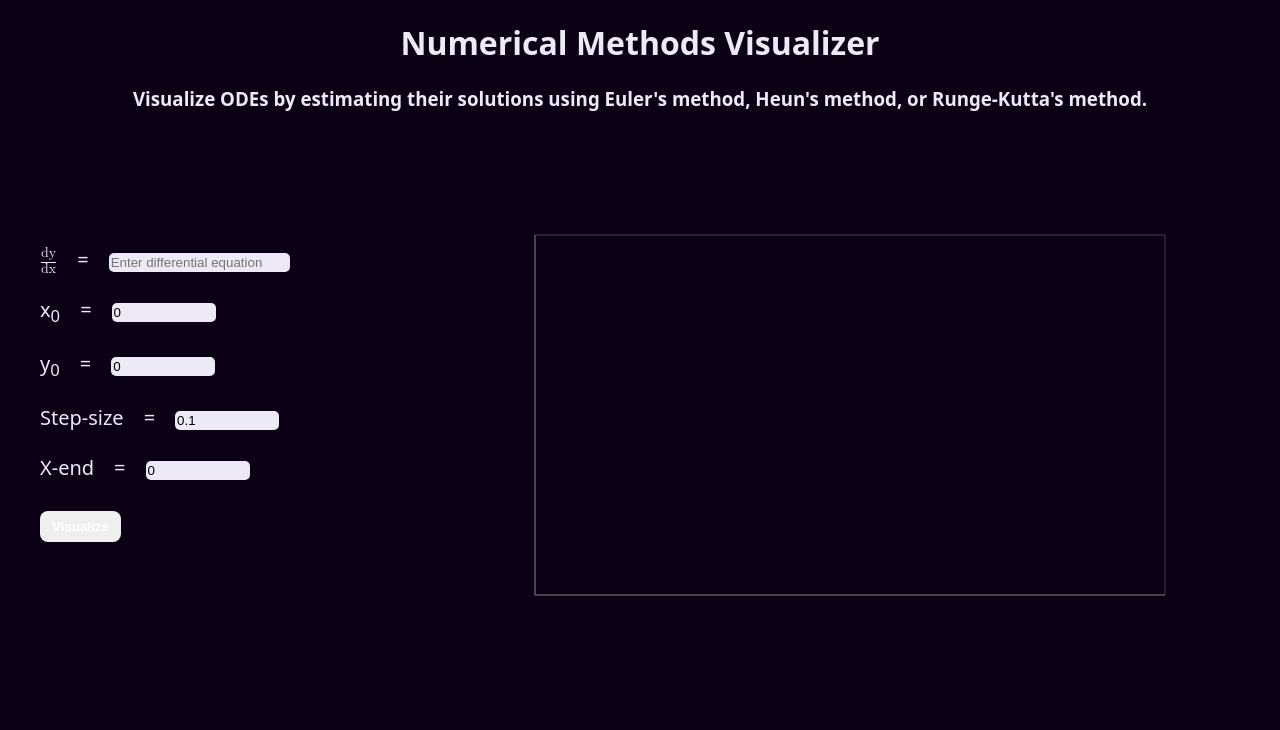
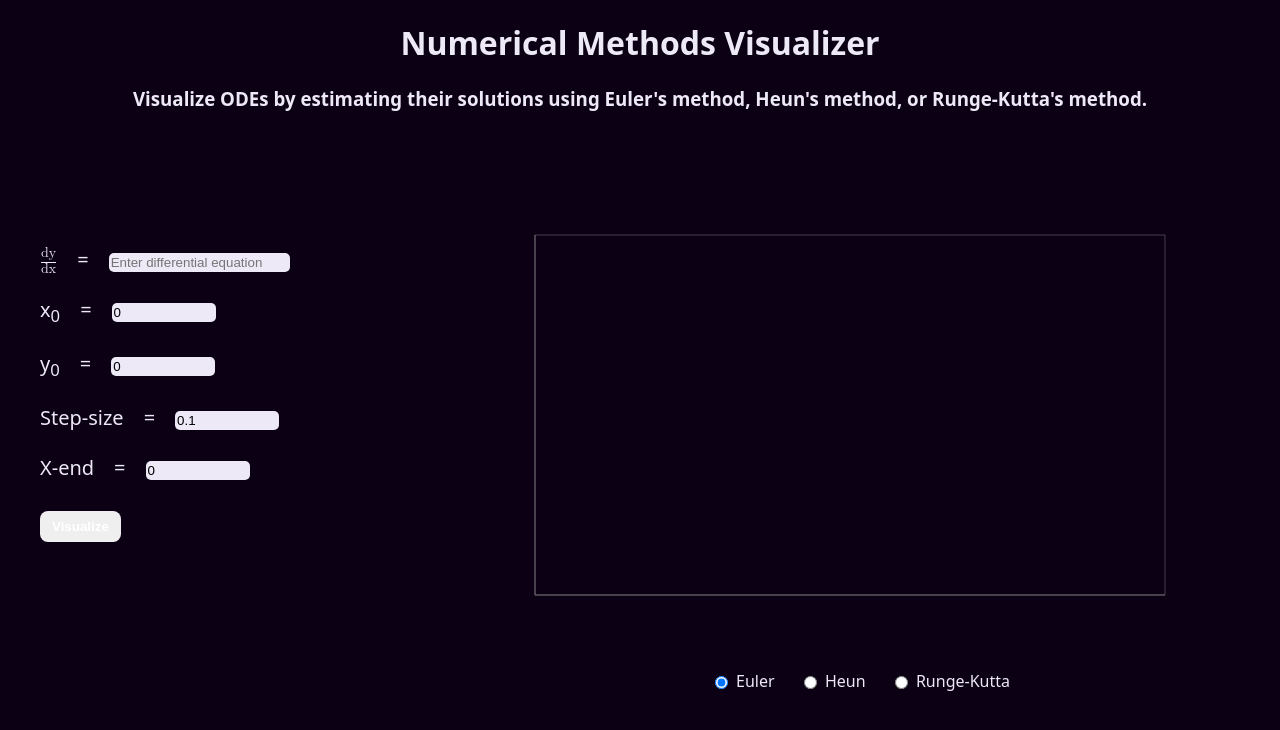
Before and after one commit to ramiwalid/NumericalMethodsVisualizer, a React (Vite) app in the folder frontend/: page / in a window 1280 px wide. Shown: the top 730 px of the page. Built offline with nearby package versions, Linux system fonts and the light colour scheme.

Commit message:
Fixed Radio Placement

```diff
--- a/frontend/src/App.css
+++ b/frontend/src/App.css
@@ -115,3 +115,15 @@ input[type=number] {
 .submit-btn:hover {
 	background-color: #574b90;
 }
+
+.radio-buttons {
+	margin-top: 40px;
+	margin-left: 710px;
+	width: 300px;
+	display: flex;
+	justify-content: space-between;
+}
+.radio-group {
+	display: flex;
+	gap: 5px;
+}
--- a/frontend/src/App.jsx
+++ b/frontend/src/App.jsx
@@ -10,10 +10,12 @@ function App() {
 		x_initial: 0,
 		y_initial: 0,
 		step_size: 0.1,
-		x_end: 0
+		x_end: 0,
 	});
 
 	const [graphData, setGraphData] = useState([]);
+
+	const [method, setMethod] = useState('euler');
 
 	const handleFormSubmit = async (formData) => {
 		const response = await axios.post("http://localhost:8000", {
@@ -22,6 +24,7 @@ function App() {
 			y_initial: formData.y_initial,
 			step_size: formData.step_size,
 			x_end: formData.x_end,
+			method,
 		});
 		const formattedPoints = response.data.points.map(([x,y]) => ({x,y}));
 		setGraphData(formattedPoints);
@@ -39,6 +42,20 @@ function App() {
 				{solutionData && <pre></pre>}
 				<Graph data={graphData} />
 			</div>
+			<div className='radio-buttons'>
+				<div className='radio-group'>
+					<input name='method' type='radio' value='euler' id='euler-radio' checked={method == 'euler'} onChange={e => setMethod(e.target.value)}></input>
+					<label htmlFor='euler-radio'>Euler</label>
+				</div>
+				<div className='radio-group'>
+					<input name='method' type='radio' value='heun' id='heun-radio' checked={method == 'heun'} onChange={e => setMethod(e.target.value)}></input>
+					<label htmlFor='heun-radio'>Heun</label>
+				</div>
+				<div className='radio-group'>
+					<input name='method' type='radio' value='runge' id='runge-radio' checked={method =='runge'} onChange={e => setMethod(e.target.value)}></input>
+					<label htmlFor='runge-radio'>Runge-Kutta</label>
+				</div>
+			</div>
 		</>
   	)
 }
```
